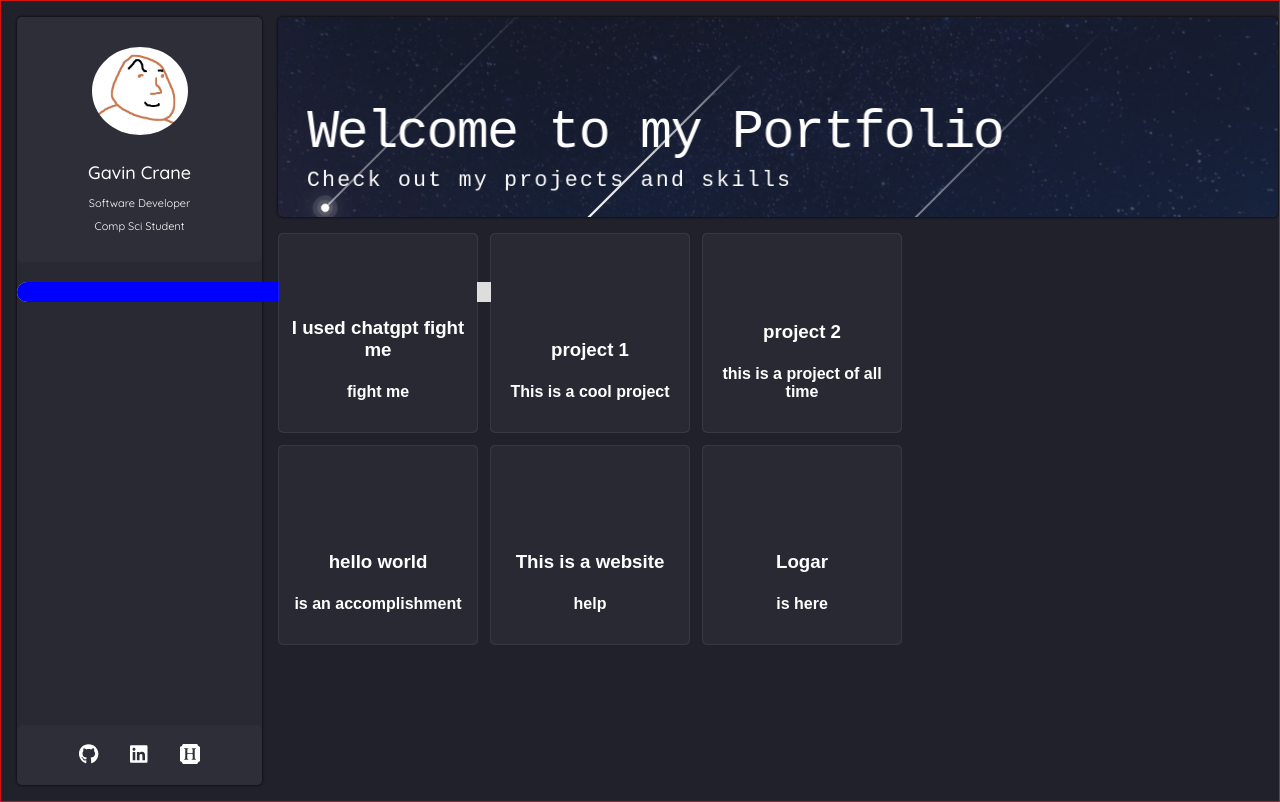
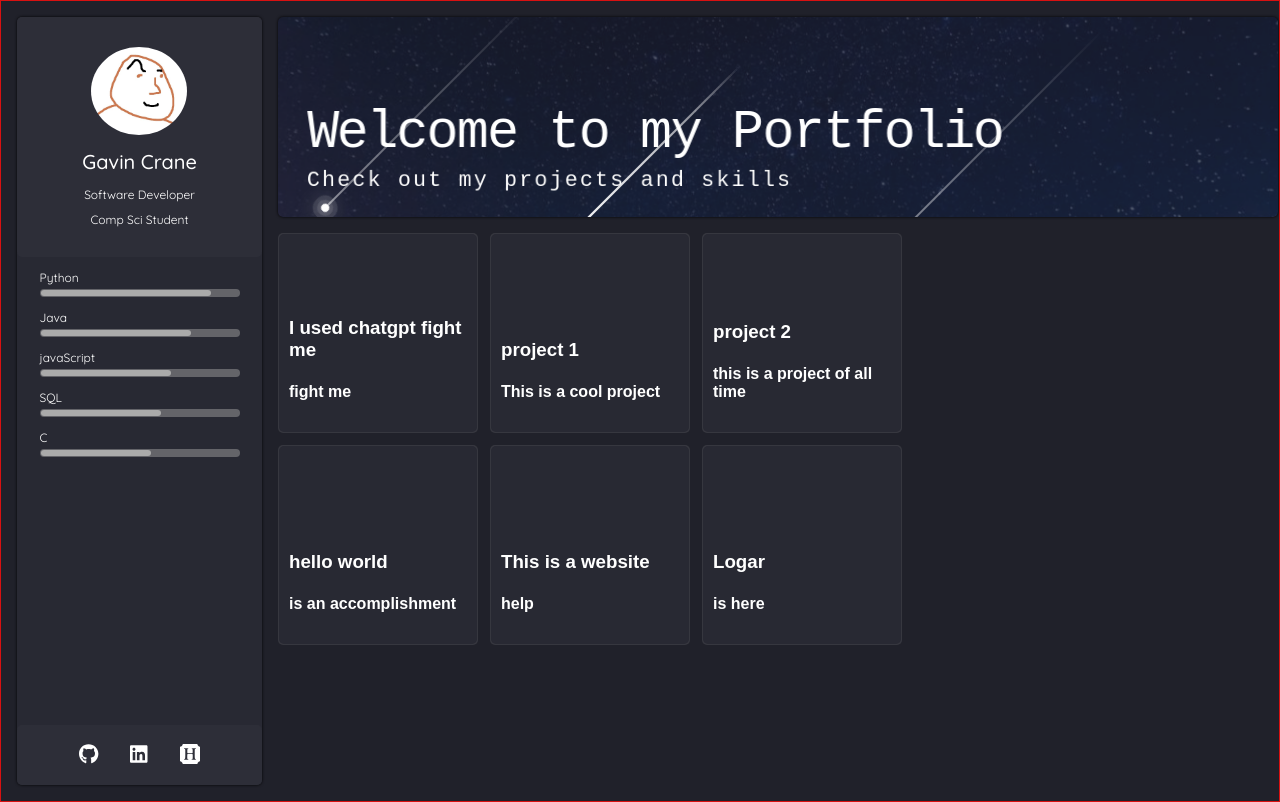
Before and after one commit to gavin-crane/portfolio-page, a React (Create React App) app in the folder portfolio-site/: page / in a window 1280 px wide. Built offline with nearby package versions, Linux system fonts and the light colour scheme.

Commit message:
added skills bars

```diff
--- a/portfolio-site/src/components/app/App.css
+++ b/portfolio-site/src/components/app/App.css
@@ -1,5 +1,5 @@
 .App {
-  text-align: center;
+  /* text-align: center; */
   /* width: 500px; */
     border: 1px solid rgb(216, 17, 17);
     overflow: hidden;
--- a/portfolio-site/src/components/languageBar/languageBar.css
+++ b/portfolio-site/src/components/languageBar/languageBar.css
@@ -1,19 +1,47 @@
-.progress-bar {
-    width: 500px;
-    height: 20px;
-    background-color: #ddd;
-    border-radius: 10px;
-    overflow: hidden;
+
+#progressbar{
+  position: relative;
+  display: flex;
+  /* justify-content: center; */
+  /* align-items: center; */
+  /* overflow: hidden; */
+  height: 8px;
+
+  left: 50%;
+  top: 50%;
+  width: 200px;
+  background: rgba(159, 159, 159, 0.5);
+  border-radius: 10px;
+  margin: 2rem 0 0 -100px;
+  /* padding: 1px; */
+}
+#loading{
+  transition: all 500ms ease;
+  height: 6px;
+
+  border-radius: 8px;
+  background: #aaaaaa;
+  position: absolute;
+  margin: 1px;
+  display: inline-block;
+  animation: load 2s ease;
+}
+#load{
+  font-family: 'Quicksand', sans-serif;
+    font-size: 12px;
+    color:rgb(255, 255, 255);
+
+  /* font-family: Arial; */
+
+  text-align: left;
+  margin-top: -1.2rem;
+}
+
+@keyframes load{
+  0%{
+    width: 2%;
   }
-
-  .progress {
-    width: 75%;
-    height: 100%;
-    background-color: blue;
-    animation: progress-animation 2s linear;
+  10%{
+    width: 10%;
   }
-
-  @keyframes progress-animation {
-    from {width: 0;}
-    to {width: 75%;}
-  }
+}
--- a/portfolio-site/src/components/languageBar/languageBar.js
+++ b/portfolio-site/src/components/languageBar/languageBar.js
@@ -1,11 +1,16 @@
 import './languageBar.css';
 import React from 'react';
 
-function LanguageBar() {
+function LanguageBar({ percentage, language }) {
+
+  const barStyle = {
+    width: `calc(${percentage}% - 10px)`
+  };
 
     return (
-      <div class="progress-bar">
-        <div class="progress"></div>
+      <div id="progressbar">
+        <span id="loading" style = {barStyle}></span>
+        <div id="load">{language}</div>
       </div>
     )
 }
--- a/portfolio-site/src/components/overview/overview.js
+++ b/portfolio-site/src/components/overview/overview.js
@@ -9,11 +9,18 @@ function Overview() {
   return (
     <span className = "overview">
       <div className = "insideOverview">
-        <div className = "content">
+
         <ProfilePicture/>
-        </div>
+        {/* <div>
+          <p>WWU Comp Sci student learning to code. I love to learn new things, then try to make something with the acquired knowledge, and then never finish it.</p>
+        </div> */}
 
-        <LanguageBar/>
+
+        <LanguageBar language={"Python"} percentage={90}/>
+        <LanguageBar language={"Java"} percentage={80}/>
+        <LanguageBar language={"javaScript"} percentage={70}/>
+        <LanguageBar language={"SQL"} percentage={65}/>
+        <LanguageBar language={"C"} percentage={60}/>
 
 
         <SocialsBar />
--- a/portfolio-site/src/components/physicsPlayground/physicsPlayground.js
+++ b/portfolio-site/src/components/physicsPlayground/physicsPlayground.js
@@ -10,7 +10,7 @@ const subTitle ="Check out my projects and skills";
 const startXSub = 14; // the distane between characters
 const startY = 120; // y coorinate to render letters
 
-
+// this function takes a string letter and size and returns a png sprite
 function createImage($string, size) {
 
     let drawing = document.createElement("canvas");
@@ -35,6 +35,7 @@ function createImage($string, size) {
     return drawing.toDataURL("image/png");
 }
 
+// matter js physics sandbox and rendering
 export const PhysicsPlayground = () => {
   const boxRef = useRef(null);
   const canvasRef = useRef(null);
@@ -89,6 +90,7 @@ export const PhysicsPlayground = () => {
         }
       });
 
+    // give the mouse cursor physics
     let cursor = Bodies.circle(0, 0, 4, {
         restitution: .0,
         render: {
@@ -98,9 +100,7 @@ export const PhysicsPlayground = () => {
 
         }})
 
-    const sleep = ms => new Promise(r => setTimeout(r, 19));
-
-    let balls = []; // the balls are just letters
+    let balls = []; // the balls have letter sprites on them
     for (let i = 0; i < title.length; i++) {
         let j = i+1;
             balls.push(
--- a/portfolio-site/src/components/profilePicture/profilePicture.css
+++ b/portfolio-site/src/components/profilePicture/profilePicture.css
@@ -1,4 +1,5 @@
 .profile {
+    position: relative;
     border-radius: 5px;
     display: flex;
     justify-content: center;
@@ -11,6 +12,13 @@
     /* flex-shrink: 0;
     min-width: 100%;
     min-height: 100% */
+    /* display: flex;
+    justify-content: center; */
+    /* align-items: right; */
+    display: block;
+    margin-left: auto;
+    margin-right: auto;
+    width: 50%;
     background-color: rgb(45, 46, 56);
     margin-top: 20px;
     border-radius: 100%;
@@ -19,9 +27,10 @@
 }
 
 .fill h1 {
+    text-align: center;
     font-family: 'Quicksand', sans-serif;
 
-    font-size: 18px;
+    font-size: 20px;
     color:rgb(255, 255, 255);
     font-weight: 500;
 
@@ -30,8 +39,9 @@
 }
 
 .fill h2 {
+    text-align: center;
     font-family: 'Quicksand', sans-serif;
-    font-size: 11px;
+    font-size: 12px;
     color:rgb(255, 255, 255);
     font-weight: 400;
 }
--- a/portfolio-site/src/components/projectCard/projectCard.css
+++ b/portfolio-site/src/components/projectCard/projectCard.css
@@ -24,7 +24,7 @@
     max-width: 700px;
     gap: 12px;
     margin-top: 1rem;
-    overflow: hidden;
+    /* overflow: hidden; */
 }
 
 
@@ -39,6 +39,8 @@
 
 #cards:hover > .card::after {
   opacity: 1;
+
+
 }
 
 .card {
@@ -50,10 +52,17 @@
   flex-direction: column;
   position: relative;
   width: 200px;
+  transition: transform 0.2s ease;
+
+}
+
+.card:hover {
+  transform: scale(1.05);
 }
 
 .card:hover::before {
   opacity: 1;
+
 }
 
 .card::before,
@@ -114,7 +123,7 @@
   display: flex;
   height: 140px;
   justify-content: center;
-  overflow: hidden;
+  /* overflow: hidden; */
 }
 
 .card-image > i {
```
